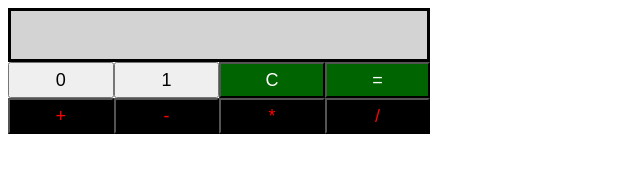
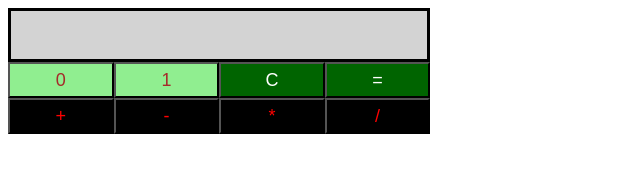
Before and after one commit to kereminci/binaryCal, a plain HTML site: page index.html in a window 1280 px wide. Shown: the whole page, without its empty margins (0-640 px from the left). Drawn offline with Linux system fonts and the light colour scheme.

Commit message:
Update binaryCalculator.css

```diff
--- a/css/binaryCalculator.css
+++ b/css/binaryCalculator.css
@@ -16,7 +16,8 @@ body {
   float: left;
 }
 
-#btn0 #btn1 {
+#btn0,
+#btn1 {
   background-color: lightgreen;
   color: brown;
 }
```
